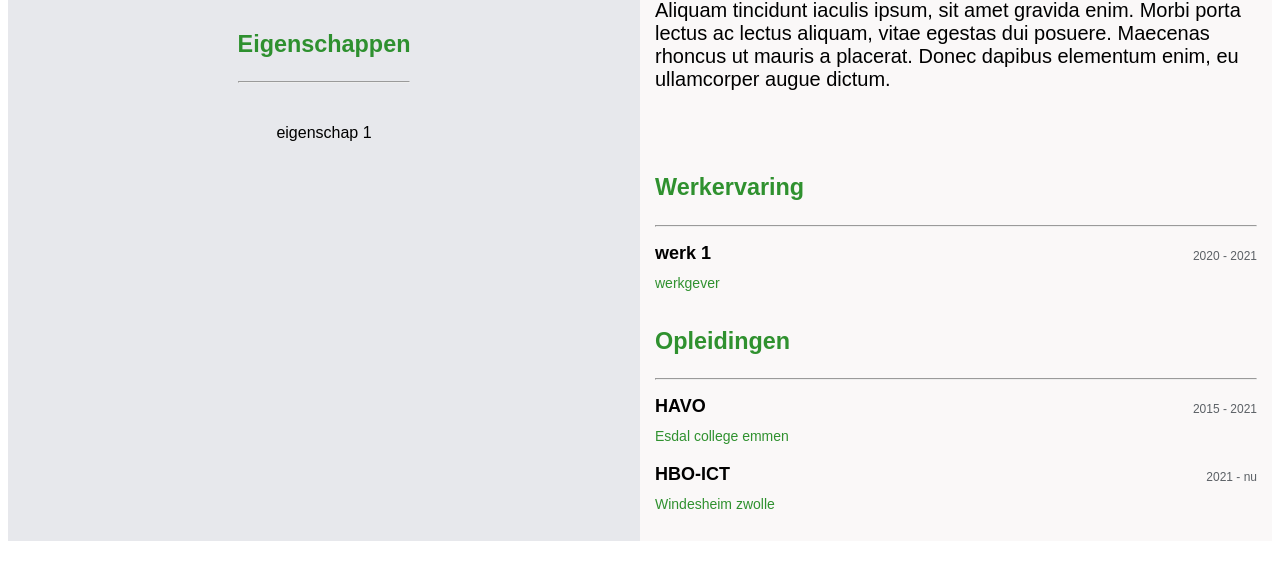
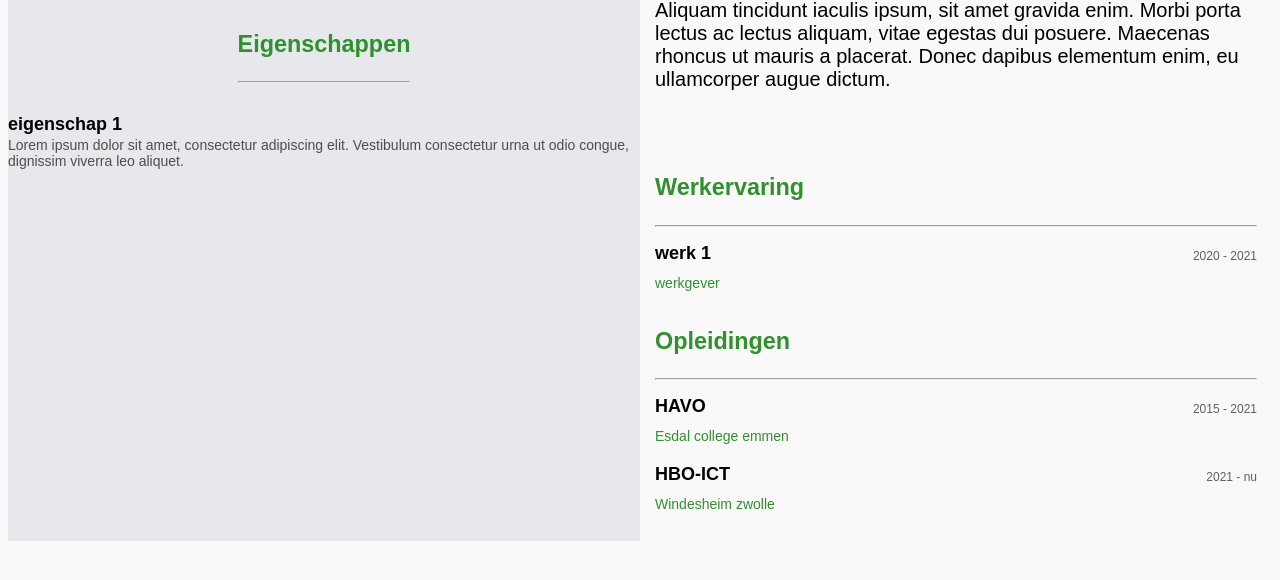
Before and after one commit to DirkLinker/showcase-WebDev, a plain HTML site: page index.html in a window 1280 px wide. Shown: the part 186-766 px from the top of the page. Drawn offline with Linux system fonts and the light colour scheme.

Commit message:
eigenschappen verbeterd

```diff
--- a/index.html
+++ b/index.html
@@ -19,9 +19,12 @@
             <h3 class="personalia-content__category-title">Eigenschappen</h3>
             <hr>
         </div>
-        <p class="personalia-content__description">
-            eigenschap 1
-        </p>
+        <div class="personalia-content__element">
+            <div class="personalia-content__element-header">
+                <h4 class="personalia-content__title">eigenschap 1</h4>
+            </div>
+            <p class="personalia-content__description">Lorem ipsum dolor sit amet, consectetur adipiscing elit. Vestibulum consectetur urna ut odio congue, dignissim viverra leo aliquet.</p>
+        </div>
     </section>
 
     <section class="profile">
--- a/stylesheets/style.css
+++ b/stylesheets/style.css
@@ -1,4 +1,7 @@
 /*mobile version*/
+body{
+    background-color: #faf8f8;
+}
 
 .page {
     display: flex;
@@ -22,15 +25,28 @@
 
 .personalia-content__category-title {
     color: rgba(39, 140, 39, 0.96);
+}
+
+.personalia-content__element{
+    display: flex;
+    flex-direction: column;
 
 }
 
+.personalia-content__title{
+    font-weight: bold;
+    font-size: 18px;
+    margin-bottom: 2px;
+    margin-top: 6px;
+}
+
 .personalia-content__description{
-
+    color: rgba(71, 71, 71, 0.96);
+    margin-top: 0px;
+    font-size: 14px;
 }
 
 .profile {
-    background-color: #faf8f8;
     width: 100%;
 }
 
```
